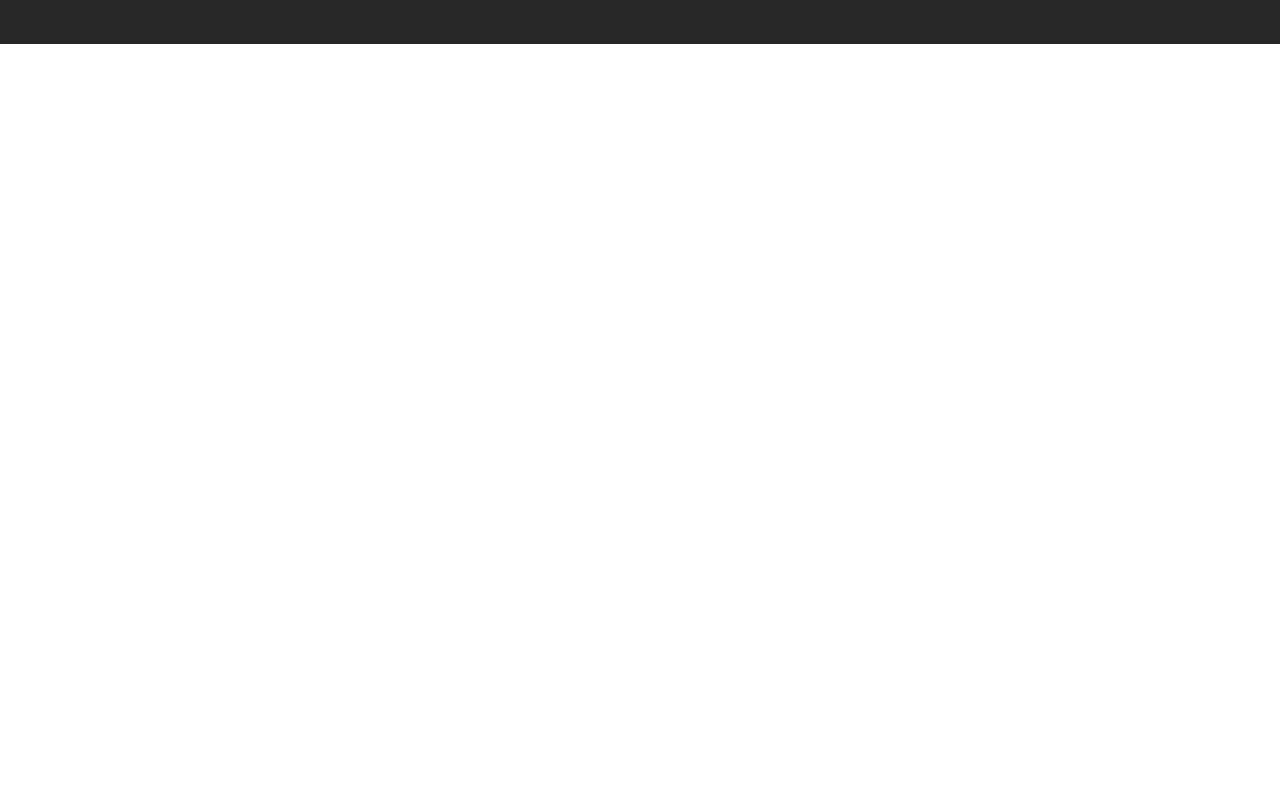
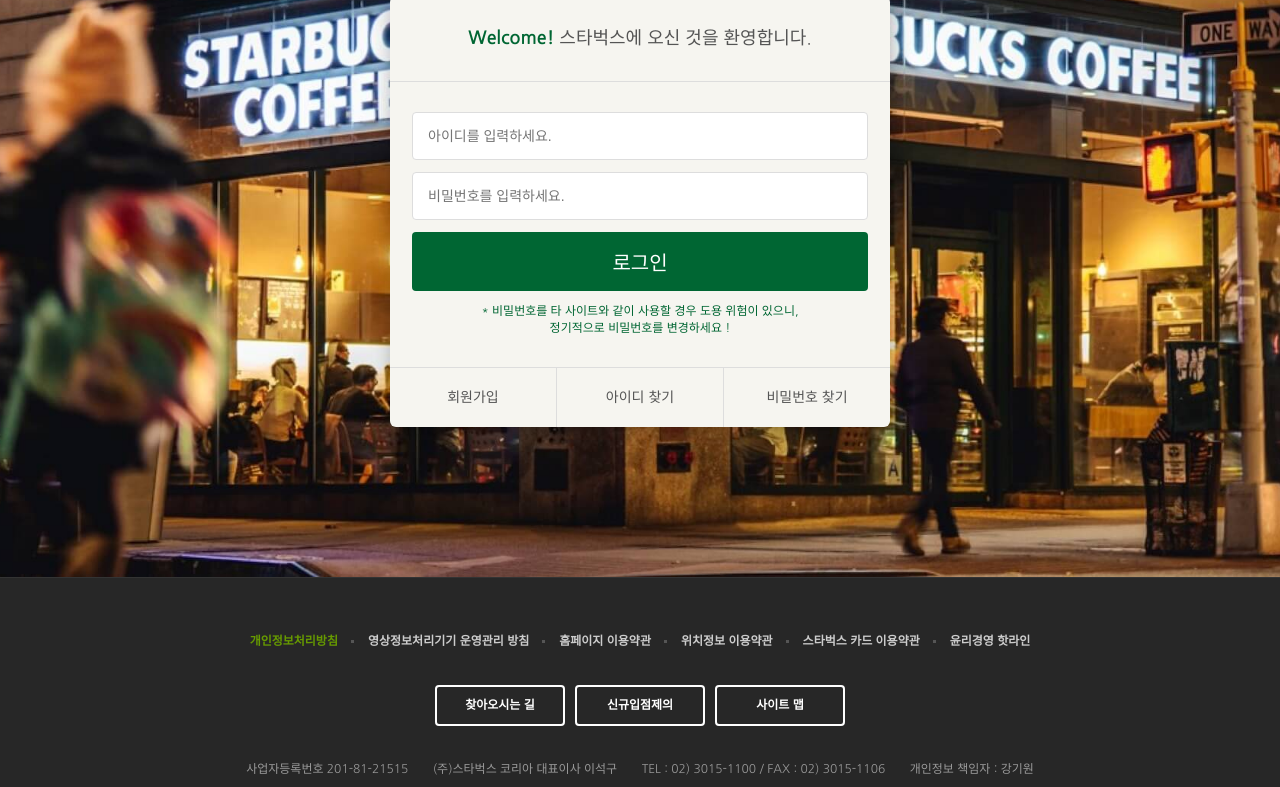
Before and after one commit to RungLyeok/nl-starbucks-vanilla-app, a plain HTML site: page signin/index.html in a window 1280 px wide. Shown: the part 290-1077 px from the top of the page. Before the commit the page ends 800 px from the top, so only its background shows below. Drawn offline with nearby package versions, Linux system fonts and the light colour scheme.

Commit message:
로그인 페이지 완성

```diff
--- /dev/null
+++ b/css/signin.css
@@ -0,0 +1,78 @@
+.signin {
+  margin-top: 120px;
+  padding: 100px 0 150px;
+  background-image: url("../img/images/signin_bg.jpg");
+  background-repeat: no-repeat;
+  background-position: center;
+  background-attachment: fixed;
+  background-size: cover;
+}
+.signin h1 {
+  color: #fff;
+  font-size: 30px;
+  font-weight: 700;
+  text-align: center;
+  margin-bottom: 24px;
+}
+.signin__card {
+  width: 500px;
+  margin: 0 auto;
+  border-radius: 6px;
+  background-color: #F6F5F0;
+  box-shadow: 2px 2px 20px rgba(0,0,0,.3);
+  color: #555;
+}
+.signin__card h2 {
+  padding: 30px;
+  font-size: 18px;
+  text-align: center;
+  border-bottom: 1px solid #ddd;
+}
+.signin__card h2 strong {
+  font-weight: 700;
+  color: #006633;
+}
+.signin__card form {
+  padding: 30px 22px;
+}
+.signin__card form input {
+  width: 100%;
+  margin-bottom: 12px;
+  padding: 15px;
+  border: 1px solid #ddd;
+  border-radius: 4px;
+  outline: none;
+  box-sizing: border-box;
+  font-size: 14px;
+}
+.signin__card form [type="submit"] {
+  background-color: #006633;
+  border: none;
+  color: #fff;
+  font-size: 20px;
+  cursor: pointer;
+}
+.signin__card form p {
+  font-size: 12px;
+  color: #006633;
+  text-align: center;
+}
+.signin__card .actions {
+  display: flex;
+  border-top: 1px solid #ddd;
+}
+.signin__card .actions a {
+  flex-grow: 1;
+  flex-basis: 0;
+  text-align: center;
+  padding: 20px;
+  color: #555;
+  font-size: 14px;
+  border-right: 1px solid #ddd;
+}
+.signin__card .actions a:hover {
+  text-decoration: underline;
+}
+.signin__card .actions a:last-child {
+  border-right: none;
+}
--- a/signin/index.html
+++ b/signin/index.html
@@ -45,13 +45,12 @@
   <!-- * 브라우저 스타일 초기화-->
   <link rel="stylesheet" href="https://cdn.jsdelivr.net/npm/reset-css@5.0.1/reset.min.css" />
   <link rel="stylesheet" href="../css/common.css">
-
+  <link rel="stylesheet" href="../css/signin.css">
   <!-- * JS -->
   <script defer src="../js/commom.js"></script>
 
 </head>
 <body>
-
 
   <!-- * HEADER -->
   <header>
@@ -388,7 +387,26 @@
   </header>
 
   <section class="signin">
-
+    <h1>로그인</h1>
+    <div class="signin__card">
+      <h2>
+        <strong>Welcome!</strong> 스타벅스에 오신 것을 환영합니다.
+      </h2>
+      <form>
+        <input type="text" placeholder="아이디를 입력하세요.">
+        <input type="password" placeholder="비밀번호를 입력하세요.">
+        <input type="submit" value="로그인">
+        <p>
+           * 비밀번호를 타 사이트와 같이 사용할 경우 도용 위험이 있으니,<br />
+           정기적으로 비밀번호를 변경하세요 !
+        </p>
+      </form>
+      <div class="actions">
+        <a href="javascript:void(0)">회원가입</a>
+        <a href="javascript:void(0)">아이디 찾기</a>
+        <a href="javascript:void(0)">비밀번호 찾기</a>
+      </div>
+    </div>
   </section>
 
 
```
